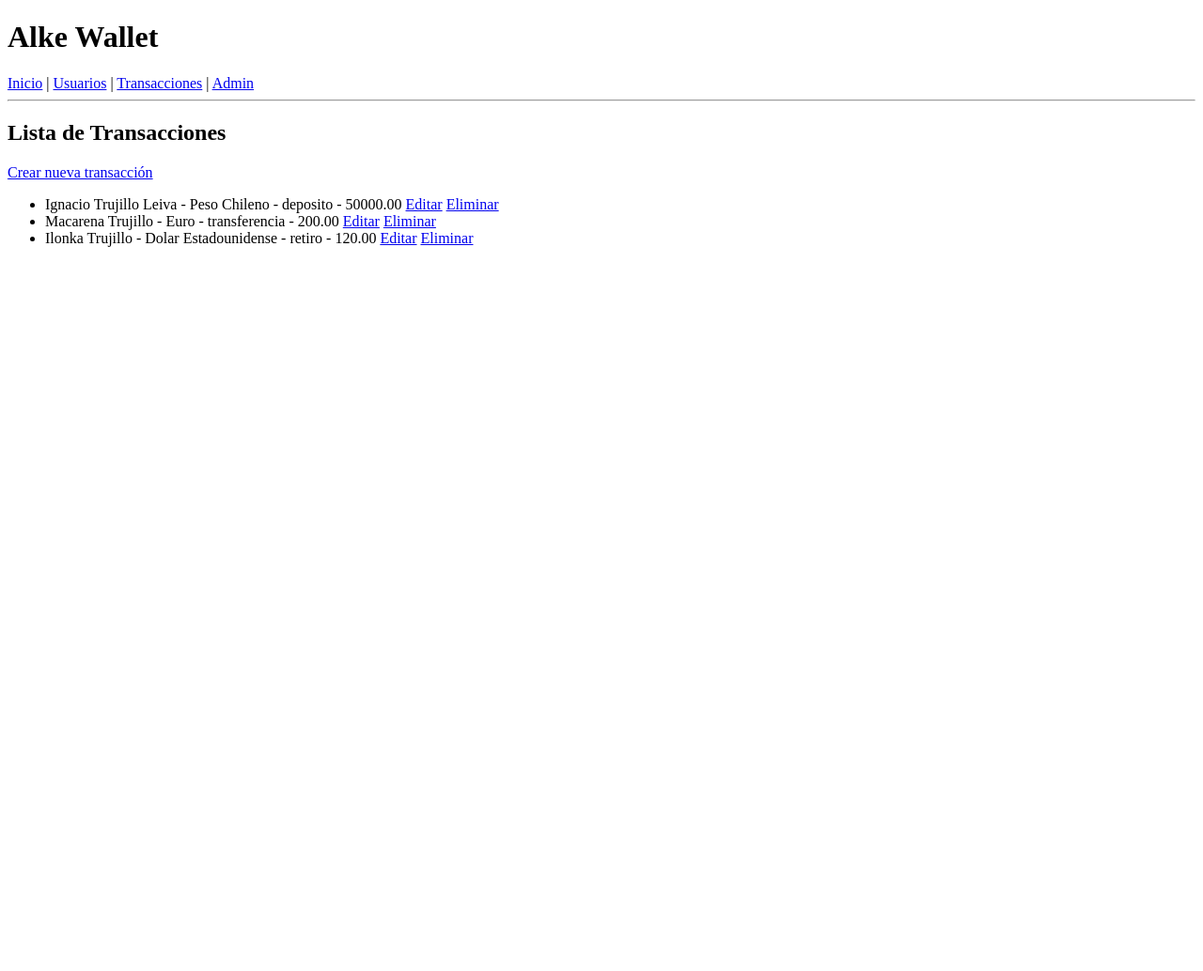
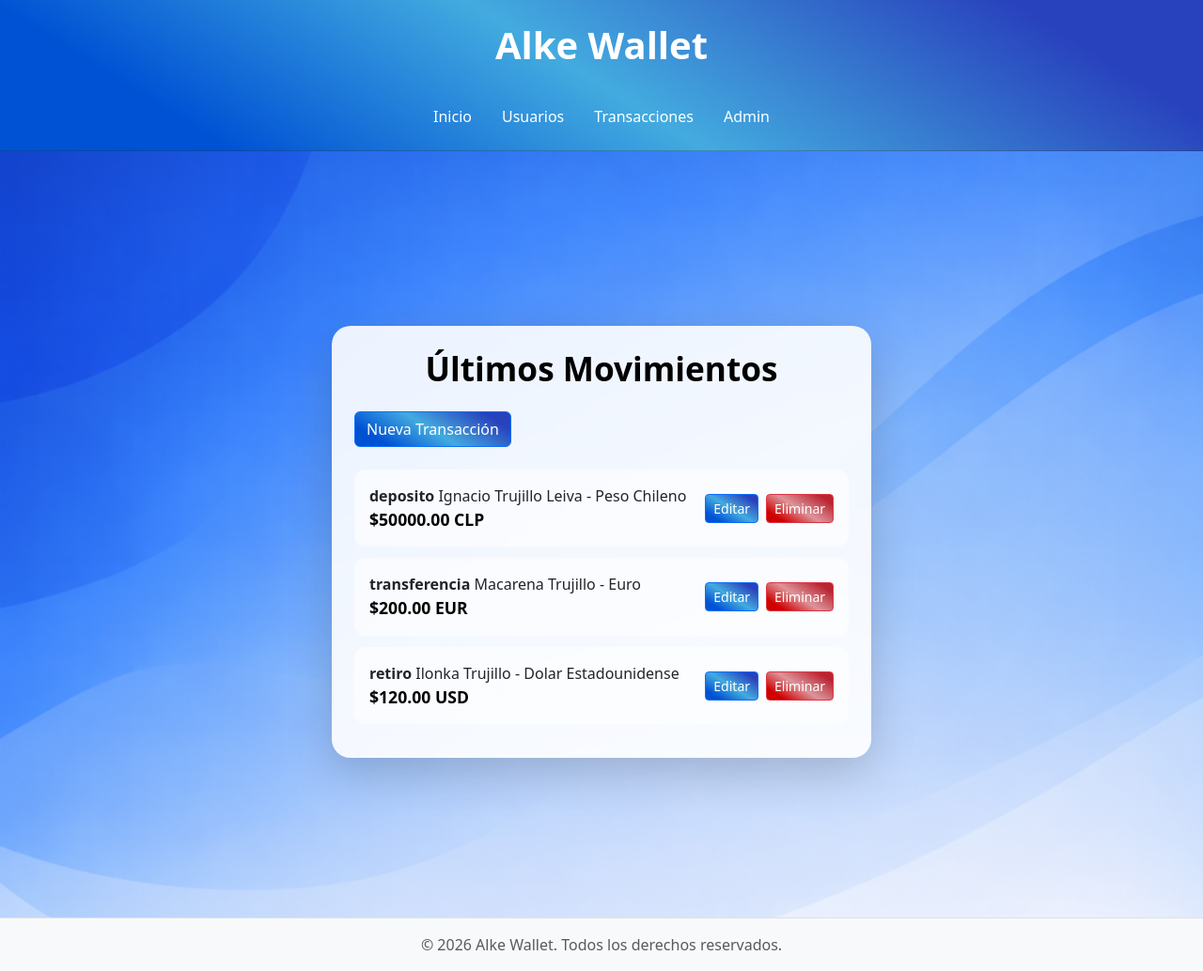
Before and after one commit to ignaciotrujilloleiva/Proyecto-Modulo-7-Desarrollo-web-Django-Integraci-n-Base-de-datos, a Django app: page /transacciones/ in a window 1280 px wide. Shown: the whole page at 94% size. Before the commit the page ends 263 px from the top, so only its background shows below. Run offline with Django 5.2, Linux system fonts and the light colour scheme; data comes from the database, SQL or seed files in the repository.

Commit message:
Update Style.css
Aplicación de mejoras visuales en base.html y en transaccion_list.html

```diff
--- /dev/null
+++ b/wallet/static/wallet/css/style.css
@@ -0,0 +1,157 @@
+/* =========================================================
+   VARIABLES GLOBALES
+   Aquí definimos colores reutilizables para mantener
+   consistencia visual en todo el proyecto.
+========================================================= */
+
+:root {
+    /* definicion de colores para uso constante */
+    --color-primario: #0052D4;
+    --color-secundario: #43abdf;
+    --color-opcional: #2841bd;
+}
+
+/* =========================================================
+   ESTILOS GENERALES
+   Estilos base para títulos y texto general.
+========================================================= */
+
+h1 {
+    color: white;
+    text-align: center;
+}
+
+h2 {
+    color: black;
+    text-align: center;
+    font-size: 2.2rem;   /* tamaño grande */
+    font-weight: 700;    /* más presencia */
+    margin-bottom: 25px; /* espacio hacia abajo */
+}
+
+/* =========================================================
+   HEADER Y NAVEGACIÓN
+   Estilos del encabezado principal y enlaces del menú.
+========================================================= */
+
+.header-alkewallet {
+    background: linear-gradient(32deg, #0052D4 16%, #43abdf 49%, #2841bd 87%);
+}
+
+.nav-link {
+    color: white;
+    text-align: center;
+    font-weight: 500; /* semi-bold elegante */
+}
+
+/* =========================================================
+   FONDO GENERAL DE LA APP
+   Se aplica al body para mantener la imagen de fondo
+   en todas las páginas del sistema.
+========================================================= */
+
+.background-app {
+    background: url('../img/fondo.jpg') no-repeat center center;
+    background-size: cover;
+    /* La imagen cubre toda la pantalla */
+    background-position: center;
+    /* Centra la imagen */
+    background-attachment: fixed;
+    /* El fondo no se mueve al hacer scroll */
+    height: 100vh;
+    /* Altura de toda la ventana */
+    margin: 0;
+}
+
+/* =========================================================
+   TARJETAS BASE
+   Clase reutilizable para cards de inicio, formularios,
+   transacciones y otras vistas futuras.
+========================================================= */
+
+.card-base {
+    width: 100%;
+    border-radius: 20px;
+    border: none;
+    background: rgba(255, 255, 255, 0.9);
+}
+
+/* =========================================================
+   TARJETA DE TRANSACCIONES
+   Controla ancho general y centrado de la vista
+   de movimientos.
+========================================================= */
+
+.transactions-card {
+    max-width: 1000px;
+    margin: 0 auto;
+}
+
+/* =========================================================
+   LISTA DE TRANSACCIONES
+   Aquí se estiliza cada fila individual de transacción.
+========================================================= */
+
+.transaction-item {
+    display: flex;
+    justify-content: space-between;
+    align-items: center;
+    gap: 20px;
+    padding: 16px;
+    border-radius: 12px;
+    background: rgba(255, 255, 255, 0.6);
+    margin-bottom: 12px;
+}
+
+.transaction-amount {
+    font-weight: bold;
+    color: black;
+    font-size: 1.1rem;
+}
+
+/* =========================================================
+   COLUMNA IZQUIERDA DE LA TRANSACCIÓN
+   Contiene tipo de transacción, usuario y moneda.
+========================================================= */
+
+.transaction-left {
+    flex: 1;
+}
+
+/* =========================================================
+   COLUMNA DERECHA DE LA TRANSACCIÓN
+   Contiene el monto y los botones de acción.
+========================================================= */
+
+.transaction-right {
+    display: flex;
+    flex-direction: column;
+    align-items: flex-end;
+    gap: 8px;
+}
+
+/* =========================================================
+   BOTONES DE ACCIÓN DE CADA TRANSACCIÓN
+   Agrupa los botones Editar y Eliminar a la derecha.
+========================================================= */
+
+.transaction-actions {
+    display: flex;
+    gap: 8px;
+}
+
+/* =========================================================
+   BOTONES PERSONALIZADOS
+   Se redefine el estilo Bootstrap para mantener
+   la identidad visual del proyecto.
+========================================================= */
+
+.btn-primary {
+    /* Botón con el mismo degradado que el fondo del body */
+    background: linear-gradient(32deg, #0052D4 16%, #43abdf 49%, #2841bd 87%);
+}
+
+.btn-danger {
+    /* Botón con el mismo degradado que el fondo del body */
+    background: linear-gradient(32deg, #cf0000 16%, #dc949a 49%, #ba2431 87%);
+}
--- a/wallet/templates/wallet/base.html
+++ b/wallet/templates/wallet/base.html
@@ -1,3 +1,4 @@
+{% load static %}
 <!DOCTYPE html>
 <html lang="es">
 
@@ -5,24 +6,44 @@
     <meta charset="UTF-8">
     <meta name="viewport" content="width=device-width, initial-scale=1.0">
     <title>{% block title %}Alke Wallet{% endblock %}</title>
+    <!-- Bootstrap -->
+    <link href="https://cdn.jsdelivr.net/npm/bootstrap@5.3.0/dist/css/bootstrap.min.css" rel="stylesheet">
+    <!-- CSS -->
+    <link rel="stylesheet" href="{% static 'wallet/css/style.css' %}">
+
 </head>
 
-<body>
-    <header>
-        <h1>Alke Wallet</h1>
+<body class="background-app">
+    <header class="header-alkewallet">
+        <h1 class="text-center p-4 fw-bold">Alke Wallet</h1>
         <nav>
-            <a href="{% url 'inicio' %}">Inicio</a> |
-            <a href="{% url 'usuario_list' %}">Usuarios</a> |
-            <a href="{% url 'transaccion_list' %}">Transacciones</a> |
-            <a href="/admin/">Admin</a>
+            <ul class="nav justify-content-center">
+                <li class="nav-item">
+                    <a class="nav-link" href="{% url 'inicio' %}">Inicio</a>
+                </li>
+                <li class="nav-item">
+                    <a class="nav-link" href="{% url 'usuario_list' %}">Usuarios</a>
+                </li>
+                <li class="nav-item">
+                    <a class="nav-link" href="{% url 'transaccion_list' %}">Transacciones</a>
+                </li>
+                <li class="nav-item">
+                    <a class="nav-link" href="/admin/">Admin</a>
+                </li>
+            </ul>
         </nav>
         <hr>
     </header>
 
-    <main>
+    <main class="container min-vh-100 d-flex align-items-center justify-content-center">
         {% block content %}
         {% endblock %}
     </main>
+    <footer class="text-center py-3 bg-light border-top">
+        <div class="container">
+            <span class="text-muted">&copy; 2026 Alke Wallet. Todos los derechos reservados.</span>
+        </div>
+    </footer>
 </body>
 
 </html>
--- a/wallet/templates/wallet/transaccion_list.html
+++ b/wallet/templates/wallet/transaccion_list.html
@@ -3,22 +3,57 @@
 {% block title %}Transacciones{% endblock %}
 
 {% block content %}
-    <h2>Lista de Transacciones</h2>
+<div class="transactions-container">
 
-    <a href="{% url 'transaccion_create' %}">Crear nueva transacción</a>
+    <div class="card card-base transactions-card shadow-lg p-4">
 
-    <ul>
-        {% for transaccion in transacciones %}
-            <li>
-                {{ transaccion.usuario.nombre }} -
-                {{ transaccion.moneda.nombre }} -
-                {{ transaccion.tipo_transaccion }} -
-                {{ transaccion.monto }}
-                <a href="{% url 'transaccion_update' transaccion.pk %}">Editar</a>
-                <a href="{% url 'transaccion_delete' transaccion.pk %}">Eliminar</a>
-            </li>
-        {% empty %}
-            <li>No hay transacciones registradas.</li>
-        {% endfor %}
-    </ul>
+        <h2 class="title">Últimos Movimientos</h2>
+
+        <!-- Botón para crear una nueva transacción -->
+        <div class="actions-top mb-4">
+            <a href="{% url 'transaccion_create' %}" class="btn btn-primary btn-md">
+                Nueva Transacción
+            </a>
+        </div>
+
+        <!-- Lista de transacciones -->
+        <div class="transactions-list">
+            {% for transaccion in transacciones %}
+            <div class="transaction-item">
+
+                <!-- Información izquierda -->
+                <div class="transaction-left">
+                    <div class="transaction-info">
+                        <strong>{{ transaccion.tipo_transaccion }}</strong>
+                        <span>
+                            {{ transaccion.usuario.nombre }} - {{ transaccion.moneda.nombre }}
+                        </span>
+                    </div>
+                    <div class="transaction-amount">
+                        ${{ transaccion.monto }} {{ transaccion.moneda.simbolo }}
+                    </div>
+                </div>
+
+                <!-- Información derecha -->
+                <div class="transaction-right">
+
+
+                    <div class="transaction-actions">
+                        <a href="{% url 'transaccion_update' transaccion.pk %}" class="btn btn-primary btn-sm">
+                            Editar
+                        </a>
+                        <a href="{% url 'transaccion_delete' transaccion.pk %}" class="btn btn-danger btn-sm">
+                            Eliminar
+                        </a>
+                    </div>
+                </div>
+
+            </div>
+            {% empty %}
+            <p class="empty">No hay transacciones registradas.</p>
+            {% endfor %}
+        </div>
+
+    </div>
+</div>
 {% endblock %}
```
Also changed, not shown: wallet/templates/wallet/inicio.html (+6 -2 lines), wallet/static/wallet/img/fondo.jpg (added).
